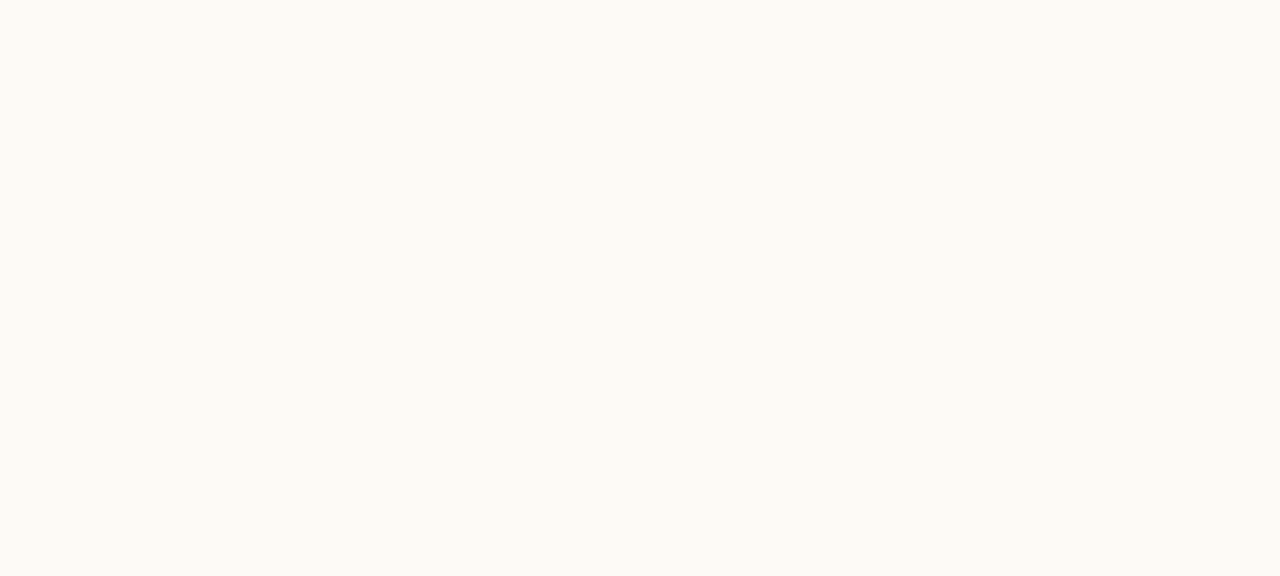
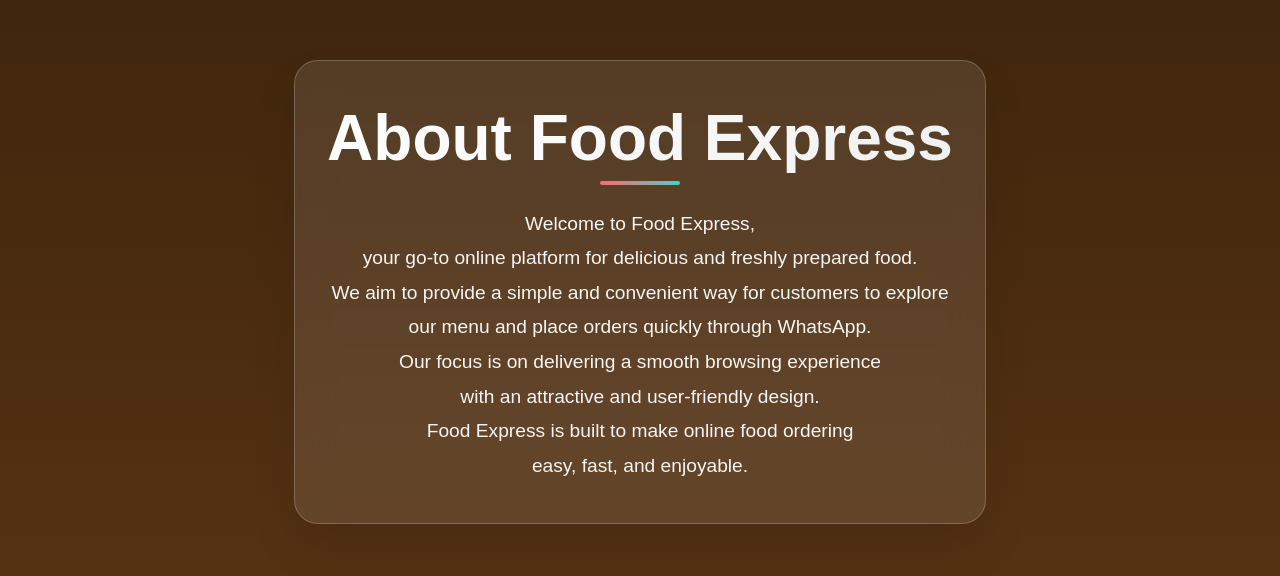
Before and after one commit to laibaaslam713/foodexpress, a React (Create React App) app: page /about in a window 1280 px wide. Before the commit this address had no page. Shown: the part 108-684 px from the top of the page. Built offline with nearby package versions, Linux system fonts and the light colour scheme.

Commit message:
update changes

```diff
--- a/package.json
+++ b/package.json
@@ -3,6 +3,7 @@
   "version": "0.1.0",
   "private": true,
   "dependencies": {
+    "@tailwindcss/vite": "^4.2.1",
     "@testing-library/dom": "^10.4.1",
     "@testing-library/jest-dom": "^6.9.1",
     "@testing-library/react": "^16.3.1",
@@ -12,6 +13,7 @@
     "react-icons": "^5.5.0",
     "react-router-dom": "^7.13.0",
     "react-scripts": "5.0.1",
+    "tailwindcss": "^4.2.1",
     "web-vitals": "^2.1.4"
   },
   "scripts": {
--- a/src/App.css
+++ b/src/App.css
@@ -317,3 +317,105 @@
   color: #ff9800;
   transform: translateX(6px);
 }
+
+.about-section {
+  min-height: 100vh;
+  display: flex;
+  align-items: center;
+  justify-content: center;
+  padding: 2rem;
+  background: linear-gradient(180deg, #3b240b, #5a3414);
+  position: relative;
+  overflow: hidden;
+}
+
+
+.about-text {
+  background: rgba(255, 255, 255, 0.1);
+  backdrop-filter: blur(20px);
+  border: 1px solid rgba(255, 255, 255, 0.2);
+  border-radius: 24px;
+  padding: 4rem 3rem;
+  max-width: 700px;
+  text-align: center;
+  position: relative;
+  box-shadow: 0 25px 45px rgba(0, 0, 0, 0.1);
+  animation: slideUp 0.8s ease-out;
+}
+
+.about-text h2 {
+  font-size: clamp(2.5rem, 5vw, 4rem);
+  font-weight: 550;
+  background: linear-gradient(135deg, #ffffff 0%, #f0f0f0 100%);
+  -webkit-background-clip: text;
+  -webkit-text-fill-color: transparent;
+  background-clip: text;
+  margin-bottom: 2rem;
+  position: relative;
+}
+
+.about-text h2::after {
+  content: '';
+  position: absolute;
+  bottom: -10px;
+  left: 50%;
+  transform: translateX(-50%);
+  width: 80px;
+  height: 4px;
+  background: linear-gradient(90deg, #ff6b6b, #4ecdc4);
+  border-radius: 2px;
+}
+
+.about-text p {
+  font-size: 1.2rem;
+  line-height: 1.8;
+  color: rgba(255, 255, 255, 0.95);
+  font-weight: 300;
+  margin: 0;
+}
+@media (max-width: 768px) {
+  .about-section {
+    padding: 1rem;
+    min-height: 100vh;
+  }
+
+  .about-text {
+    padding: 2.5rem 2rem;
+    margin: 1rem;
+  }
+
+  .about-text h2 {
+    font-size: 2.5rem;
+  }
+
+  .about-text p {
+    font-size: 1.1rem;
+  }
+}
+
+@keyframes slideUp {
+  from {
+    opacity: 0;
+    transform: translateY(30px);
+  }
+  to {
+    opacity: 1;
+    transform: translateY(0);
+  }
+}
+
+@keyframes float {
+  0%, 100% {
+    transform: translateY(0px) rotate(0deg);
+  }
+  50% {
+    transform: translateY(-20px) rotate(180deg);
+  }
+}
+
+@media (min-width: 768px) {
+  .about-text {
+    transition: all 0.4s ease;
+  }
+
+}
--- a/src/App.jsx
+++ b/src/App.jsx
@@ -5,6 +5,8 @@
 import { foodData } from "./foodData/FoodData";
 import { BrowserRouter as Router, Routes, Route } from "react-router-dom";
 import Home from './components/Home';
+import About from './components/About';
+import Contact from './components/Contact';
 
 function App() {
   return (
@@ -12,6 +14,8 @@
     <Router>
       <Routes>
         <Route path='/' element = {<Home/>}/>
+        <Route path='/about' element = {<About/>} />
+        <Route path='/contact' element = {<Contact/>} />
         <Route path="/fastfood/burgers" element={
       <CategoryDisplay
         title={foodData.fastfood.burgers.title}
--- /dev/null
+++ b/src/components/About.jsx
@@ -0,0 +1,24 @@
+import React from 'react'
+import "../App.css"
+
+const About = () => {
+  return (
+    <div className="about-section">
+        <div className="about-text">
+            <h2>About Food Express</h2>
+            <p>
+            Welcome to Food Express,<br/>
+            your go-to online platform for delicious and freshly prepared food.<br/>
+            We aim to provide a simple and convenient way for customers to explore<br/>
+            our menu and place orders quickly through WhatsApp.<br/>
+            Our focus is on delivering a smooth browsing experience<br/>
+            with an attractive and user-friendly design.<br/>
+            Food Express is built to make online food ordering<br/>
+            easy, fast, and enjoyable.
+            </p>
+        </div>
+    </div>
+  )
+}
+
+export default About
--- /dev/null
+++ b/src/components/Contact.jsx
@@ -0,0 +1,9 @@
+import React from 'react'
+
+const Contact = () => {
+  return (
+    <div>Contact</div>
+  )
+}
+
+export default Contact
```
Also changed, not shown: 1 other file (tests, documents, lock files or other folders).
